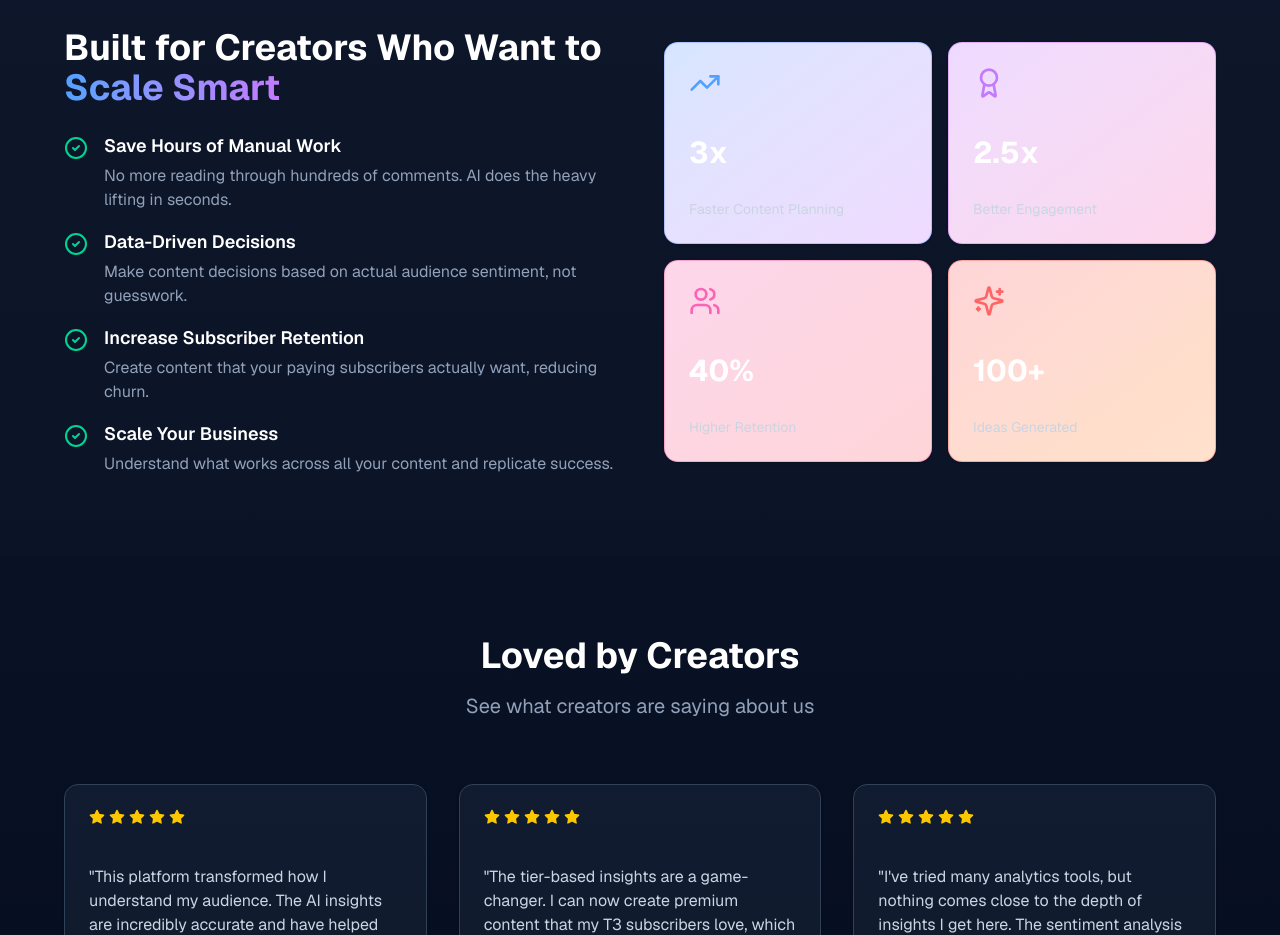
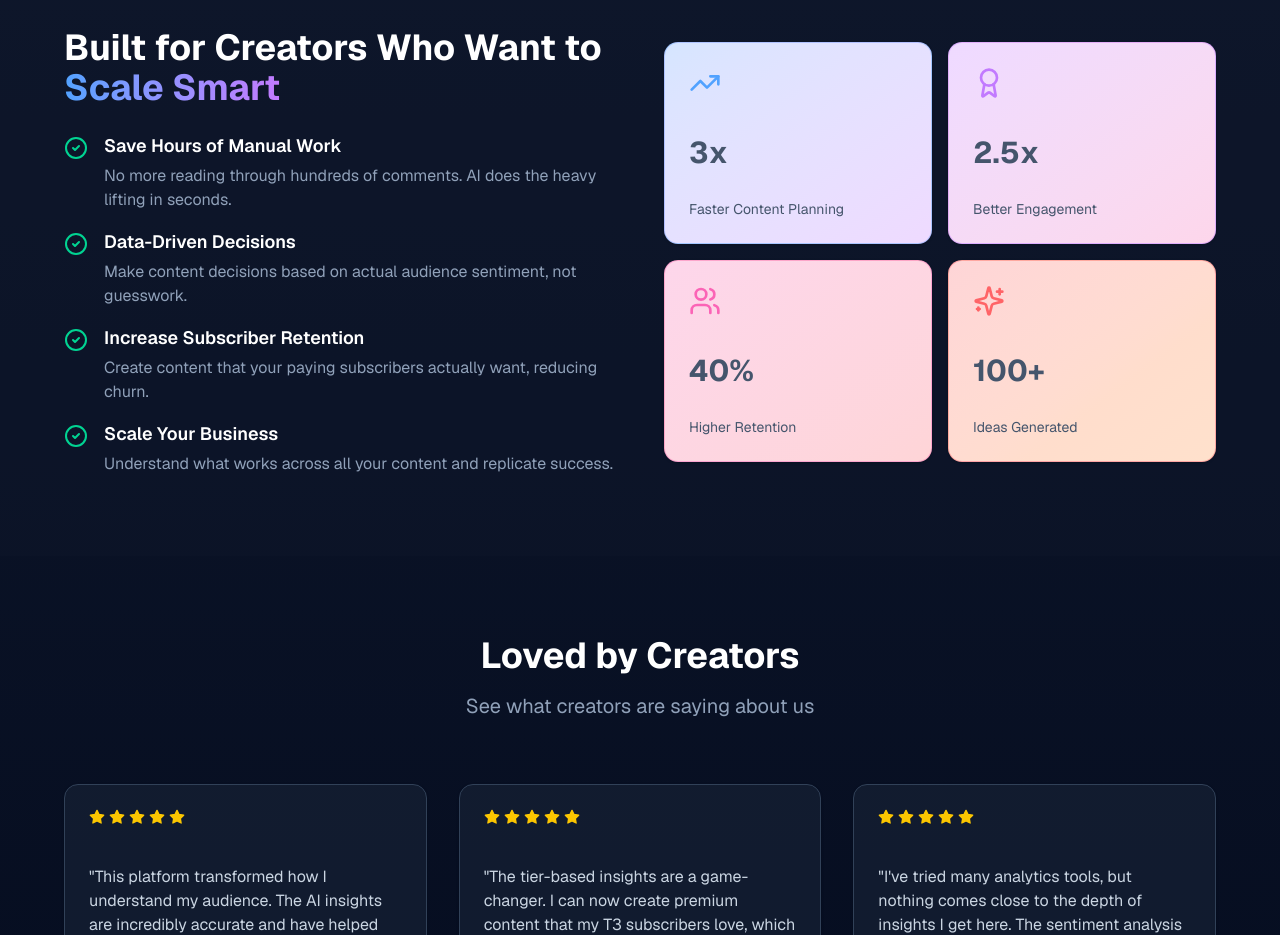
Before and after one commit to sabasiddique1/CreAtorIq, a Next.js app in the folder apps/web/: page / in a window 1280 px wide. Shown: the part 2280-3215 px from the top of the page. Built offline with nearby package versions, Linux system fonts and the light colour scheme.

Commit message:
Update landing page styling

```diff
--- a/apps/web/src/app/page.tsx
+++ b/apps/web/src/app/page.tsx
@@ -180,8 +180,8 @@ export default function LandingPage() {
                     className={`bg-gradient-to-br ${stat.gradient} border ${stat.border} p-6`}
                   >
                     <Icon className={`w-8 h-8 ${stat.iconColor} mb-3`} />
-                    <div className="text-3xl font-bold text-white mb-1">{stat.value}</div>
-                    <p className="text-slate-300 text-sm">{stat.label}</p>
+                    <div className="text-3xl font-bold text-slate-600 mb-1">{stat.value}</div>
+                    <p className="text-slate-600 text-sm">{stat.label}</p>
                   </Card>
                 )
               })}
```
